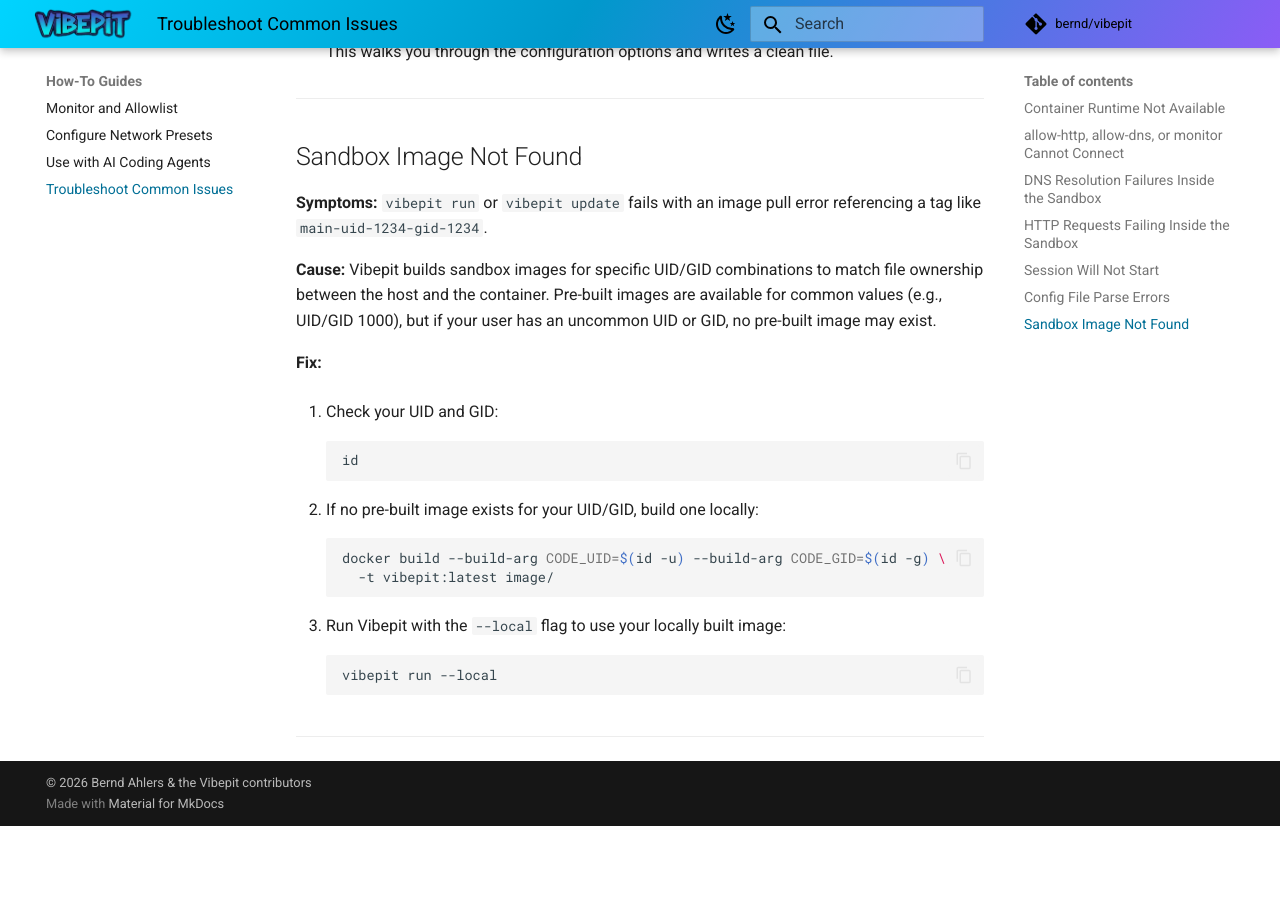
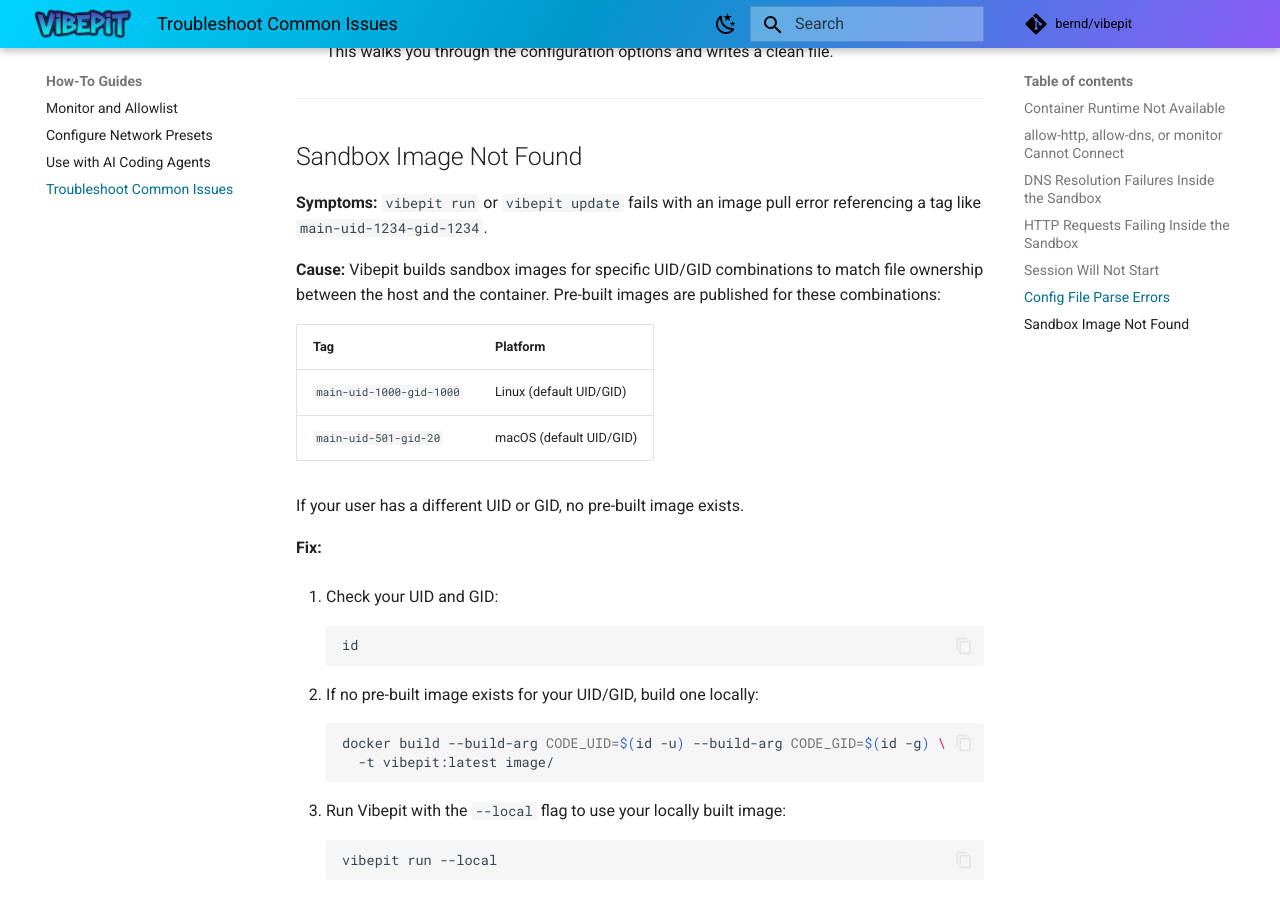
Before and after one commit to bernd/vibepit, an MkDocs documentation site: the page built from docs/content/how-to/troubleshooting.md, in a window 1280 px wide and 900 px high, scrolled down 4042 px. Built offline with MkDocs 1.6.1 and Material for MkDocs 9.7.7, drawn with Linux system fonts in a browser that asks for light colours; comment, search, counter and statistics services are not loaded; before the commit the page ends 4868 px from its top, so only the background shows below that.

Commit message:
List supported pre-built image tags in troubleshooting
1000/1000 for Linux, 501/20 for macOS.

Co-Authored-By: Claude Opus 4.6 <noreply@anthropic.com>

```diff
--- a/docs/content/how-to/troubleshooting.md
+++ b/docs/content/how-to/troubleshooting.md
@@ -204,8 +204,14 @@ referencing a tag like `main-uid-1234-gid-1234`.
 
 **Cause:** Vibepit builds sandbox images for specific UID/GID combinations to
 match file ownership between the host and the container. Pre-built images are
-available for common values (e.g., UID/GID 1000), but if your user has an
-uncommon UID or GID, no pre-built image may exist.
+published for these combinations:
+
+| Tag | Platform |
+|-----|----------|
+| `main-uid-1000-gid-1000` | Linux (default UID/GID) |
+| `main-uid-501-gid-20` | macOS (default UID/GID) |
+
+If your user has a different UID or GID, no pre-built image exists.
 
 **Fix:**
 
```
